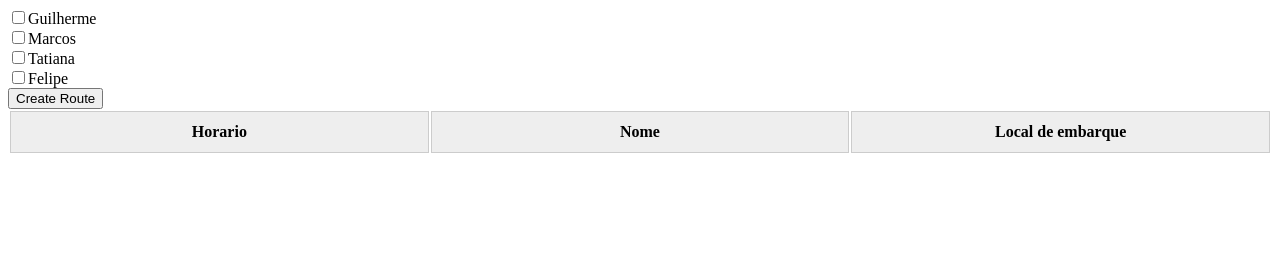
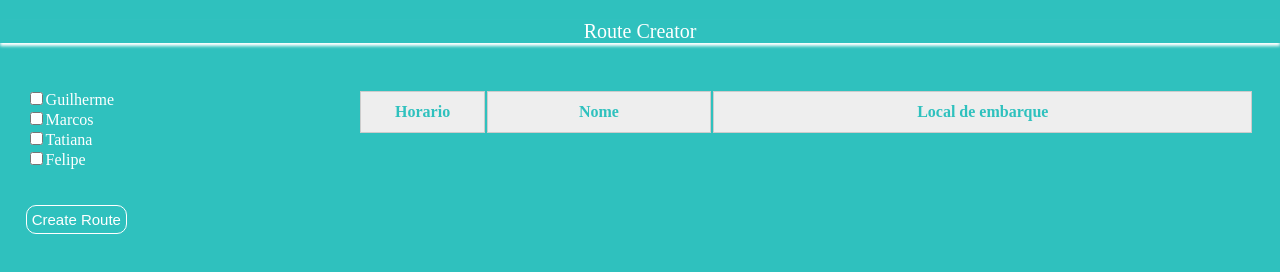
Before and after one commit to guilschaidhauer/RouteCreator, a plain HTML site: page index.html in a window 1280 px wide. Drawn offline with Linux system fonts and the light colour scheme.

Commit message:
Add simple css

```diff
--- /dev/null
+++ b/arquivo.css
@@ -0,0 +1,51 @@
+body {
+	background-color: #2fc1be;
+	margin: 0px;
+	}
+
+h1 {
+	color: #ffffff;
+	}
+
+
+
+td, th {
+	padding: .7em;
+	margin: 0;
+	border: 1px solid #ccc;
+	text-align: center;
+}
+
+th{
+	font-weight: bold;
+	background-color: #EEE;
+}
+
+
+#title {
+	margin: auto;
+	width: 100%;
+	text-align: center;
+	box-shadow: 0px 3px 3px 0px #FFFFFF;
+	}
+
+#rota {
+	margin: auto;
+	width: 30%;
+	padding: 2%;
+	color: #FFFFFF;
+	float: left;
+}
+
+#planilha {
+ 	margin: auto;
+	width: 60%;
+	padding: 2%;
+	text-align: center;
+	float: right;
+	color: #FFFFFF;
+}
+
+#planilha th .horario {
+	width: 3%;
+}
--- a/css/index.css
+++ b/css/index.css
@@ -1,17 +1,65 @@
-table{
+body {
+	background-color: #2fc1be;
+	margin: 0px;
+	}
+
+#title {
+	margin: auto;
+	width: 100%;
+	text-align: center;
+	box-shadow: 0px 3px 3px 0px #FFFFFF;
+	}
+
+#title p {
+	color: #FFFFFF;
+	font-size: 20px;;
+	vertical-align: top;
+	}
+
+#rota {
+	margin: auto;
+	width: 20%;
+	padding: 2%;
+	color: #FFFFFF;
+	float: left;
+
+}
+
+#planilha {
+ 	margin: auto;
+	width: 70%;
+	padding: 2%;
+	text-align: center;
+	float: right;
+	color: #FFFFFF;
+}
+
+#planilha  table {
 	width: 100%;
 	margin-bottom : .5em;
     table-layout: fixed;
 }
 
-td, th {
+#planilha td, th {
 	padding: .7em;
 	margin: 0;
 	border: 1px solid #ccc;
 	text-align: center;
 }
 
-th{
+#planilha th{
 	font-weight: bold;
 	background-color: #EEE;
+	color: #2fc1be
 }
+
+#rota button {
+	text-align: center;
+	color: #ffffff;
+	font-family: "Sans-serif", Arial;
+	font-size: 15px;
+	border: 1px solid #ffffff;
+	border-radius: 10px;
+	padding: 2%;
+	background-color: #2fc1be;
+}
--- a/dataFiles/arrivalTime.js
+++ b/dataFiles/arrivalTime.js
@@ -1,4 +1,4 @@
 var arrivalTimeObject = {
-    hour: 9,
+    hour: 8,
     minutes: 50
 }
--- a/dataFiles/timeMatrix.js
+++ b/dataFiles/timeMatrix.js
@@ -1,7 +1,28 @@
 var timeMatrix = [
-    [-1, 2, 10, 8, 10],
-    [-1, -1, 4, 6, 10],
-    [-1, -1, -1, 5, 8],
-    [-1, -1, -1, -1, 10],
-    [-1, -1, -1, -1, -1]
+	[ -1, 0, 9, 9, 17, 17, 17, 17, 17, 17, 18, 21, -1, -1, -1, -1, -1, -1, -1, -1, -1, -1, -1, -1, -1, -1, ],
+	[ 0, -1, 9, 9, 17, 17, 17, 17, 17, 17, 18, 21, -1, -1, -1, -1, -1, -1, -1, -1, -1, -1, -1, -1, -1, -1, ],
+	[ -1, -1, -1, 0, 8, 11, 11, 11, 11, 11, 12, 15, -1, -1, -1, -1, -1, -1, -1, -1, -1, -1, -1, -1, -1, -1, ],
+	[ -1, -1, -1, -1, 8, 11, 11, 11, 11, 11, 12, 15, -1, -1, -1, -1, -1, -1, -1, -1, -1, -1, -1, -1, -1, -1, ],
+	[ -1, -1, -1, -1, -1, 3, 3, 3, 3, 3, 4, 7, -1, -1, -1, -1, -1, -1, -1, -1, -1, -1, -1, -1, -1, -1, ],
+	[ -1, -1, -1, -1, -1, -1, 0, 0, 0, 0, 1, 4, 5, -1, -1, -1, -1, -1, -1, -1, -1, -1, -1, -1, -1, -1, ],
+	[ -1, -1, -1, -1, -1, -1, -1, 0, 0, 0, 1, 4, 5, -1, -1, -1, -1, -1, -1, -1, -1, -1, -1, -1, -1, -1, ],
+	[ -1, -1, -1, -1, -1, -1, -1, -1, 0, 0, 1, 4, 5, -1, -1, -1, -1, -1, -1, -1, -1, -1, -1, -1, -1, -1, ],
+	[ -1, -1, -1, -1, -1, -1, -1, -1, -1, 0, 1, 4, 5, -1, -1, -1, -1, -1, -1, -1, -1, -1, -1, -1, -1, -1, ],
+	[ -1, -1, -1, -1, -1, -1, -1, -1, -1, -1, 1, 4, 5, -1, -1, -1, -1, -1, -1, -1, -1, -1, -1, -1, -1, -1, ],
+	[ -1, -1, -1, -1, -1, -1, -1, -1, -1, -1, -1, 3, 5, -1, -1, -1, -1, -1, -1, -1, -1, -1, -1, -1, -1, -1, ],
+	[ -1, -1, -1, -1, -1, -1, -1, -1, -1, -1, -1, -1, 4, 4, 7, 7, -1, -1, -1, -1, -1, -1, -1, -1, -1, -1, ],
+	[ -1, -1, -1, -1, -1, -1, -1, -1, -1, -1, -1, -1, -1, 3, 4, 4, -1, -1, -1, -1, -1, -1, -1, -1, -1, -1, ],
+	[ -1, -1, -1, -1, -1, -1, -1, -1, -1, -1, -1, -1, -1, -1, 4, 4, 6, 5, 8, -1, -1, -1, -1, -1, -1, -1, ],
+	[-1, -1,-1,	-1,	-1,	-1,	-1,	-1,	-1,	-1,	-1,	-1,	-1,	-1,	-1,	0,	6,	5,	8,	-1,	7,	-1,	-1,	-1,	-1,	-1,],
+	[-1,-1,	-1,	-1,	-1,	-1,	-1,	-1,	-1,	-1,	-1,	-1,	-1,	-1,	-1,	-1,	6,	5,	8,	-1,	7,	-1,	-1,	-1,	-1,	-1,],
+	[ -1, -1, -1, -1, -1, -1, -1, -1, -1, -1, -1, -1, -1, -1, -1, -1, -1, 6, -1, -1, -1, -1, -1, -1, -1, -1, ],
+	[ -1, -1, -1, -1, -1, -1, -1, -1, -1, -1, -1, -1, -1, -1, -1, -1, -1, -1, 6, -1, 5, 6, 7, 7, 6, 9, ],
+	[ -1,	-1,	-1,	-1,	-1,	-1,	-1,	-1,	-1,	-1,	-1,	-1,	-1,	-1,	-1,	-1,	-1,	-1,	-1,	-1,	3,	5,	3,	7,	8,	-1,],
+	[ -1, -1, -1, -1, -1, -1, -1, -1, -1, -1, -1, -1, -1, -1, -1, -1, -1, -1, -1, -1, -1, -1, -1, -1, -1, -1, ],
+	[ -1, -1, -1, -1, -1, -1, -1, -1, -1, -1, -1, -1, -1, -1, -1, -1, -1, -1, -1, -1, -1, 2, 2, 4, 6, 9, ],
+	[ -1, -1, -1, -1, -1, -1, -1, -1, -1, -1, -1, -1, -1, -1, -1, -1, -1, -1, -1, -1, -1, -1, -1, -1, -1, -1, ],
+	[ -1, -1, -1, -1, -1, -1, -1, -1, -1, -1, -1, -1, -1, -1, -1, -1, -1, -1, -1, -1, -1, -1, -1, 2, 4, 6, ],
+	[ -1, -1, -1, -1, -1, -1, -1, -1, -1, -1, -1, -1, -1, -1, -1, -1, -1, -1, -1, -1, -1, -1, -1, -1, 2, 4, ],
+	[ -1, -1, -1, -1, -1, -1, -1, -1, -1, -1, -1, -1, -1, -1, -1, -1, -1, -1, -1, -1, -1, -1, -1, -1, -1, 5, ],
+	[ -1, -1, -1, -1, -1, -1, -1, -1, -1, -1, -1, -1, -1, -1, -1, -1, -1, -1, -1, -1, -1, -1, -1, -1, -1, -1, ]
 ];
--- a/index.html
+++ b/index.html
@@ -4,26 +4,32 @@
 <head>
     <title>Route Creator</title>
     <link rel="stylesheet" type="text/css" href="css/index.css">
+    <meta charset="utf-8">
 </head>
 
 <body>
+	<div id="title">
+		<p>Route Creator </p>
+	</div>
+	<div id="rota">
 	    <form id="peopleList">
 	    </form>
+	    <br/><br/>
 	    <button type="button" onclick="onCreateRouteClick();">Create Route</button>
-
+	</div>
+	<div id="planilha">
 	    <table>
 		   <thead>
 			  <tr>
-                <th>Horario</th>
-                <th>Nome</th>
+				 <th width="100px">Horario</th>
+				 <th width="200px">Nome</th>
 				 <th>Local de embarque</th>
 			  </tr>
 		   </thead>
 		   <tbody id="routeTable">
 		   </tbody>
 	    </table>
-
-
+	</div>
 </body>
 <script src="dataFiles/peopleList.js"></script>
 <script src="dataFiles/timeMatrix.js"></script>
```
Lines whose indentation alone changed are shown as unchanged.
